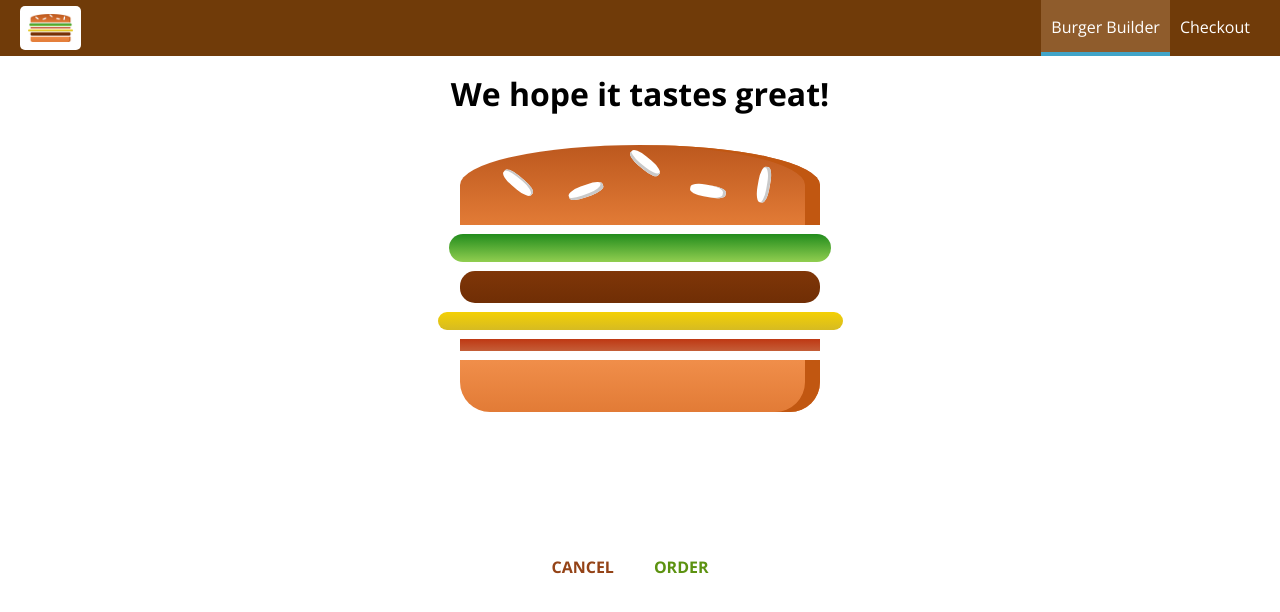
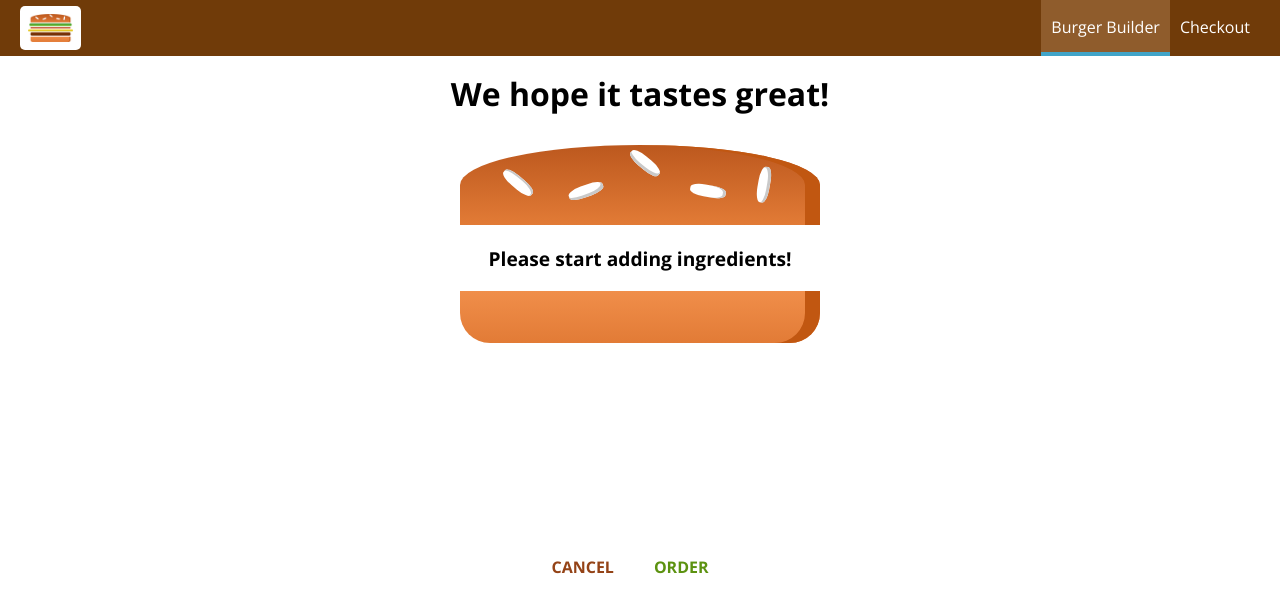
Before and after one commit to CAM603/burger-builder, a React (Create React App) app: page /checkout in a window 1280 px wide. Shown: the top 612 px of the page. Built offline with nearby package versions, Linux system fonts and the light colour scheme.

Commit message:
getting props via search params

```diff
--- a/src/containers/Checkout/Checkout.js
+++ b/src/containers/Checkout/Checkout.js
@@ -10,6 +10,17 @@
             bacon: 1,
         },
     };
+
+    componentDidMount() {
+        const query = new URLSearchParams(this.props.location.search);
+        const ingredients = {};
+        for (let param of query.entries()) {
+            // ['salad','1']
+            ingredients[param[0]] = ingredients[param[1]];
+        }
+        this.setState({ ingredients: ingredients });
+    }
+
     checkoutCancelledHandler = () => {
         this.props.history.goBack();
     };
```
